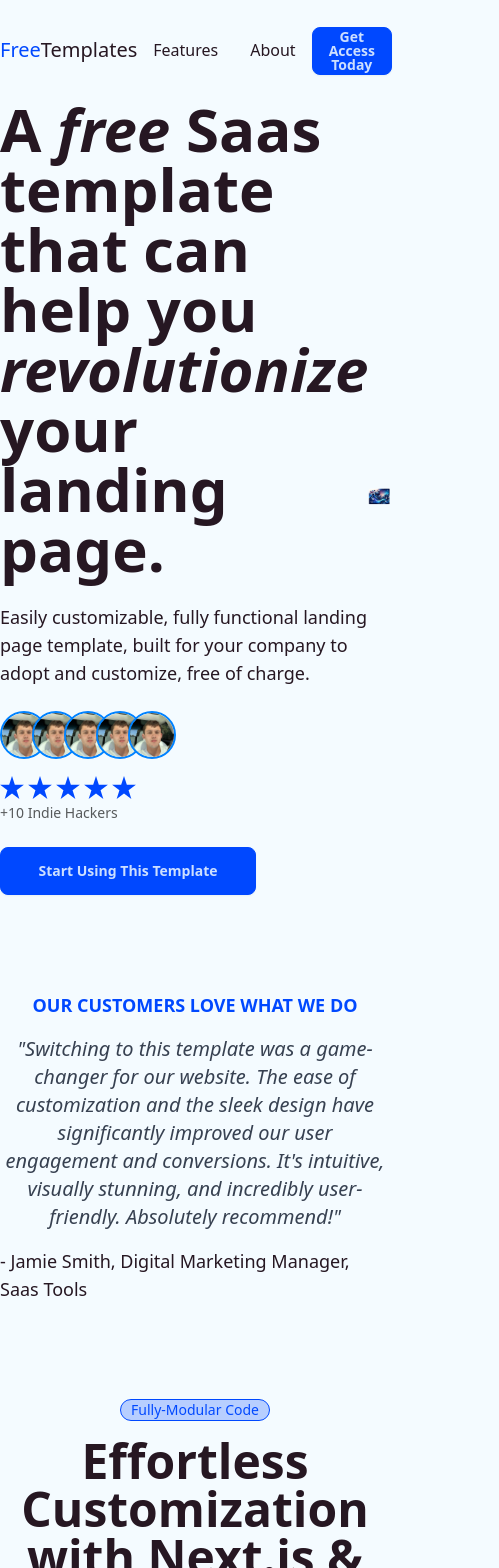
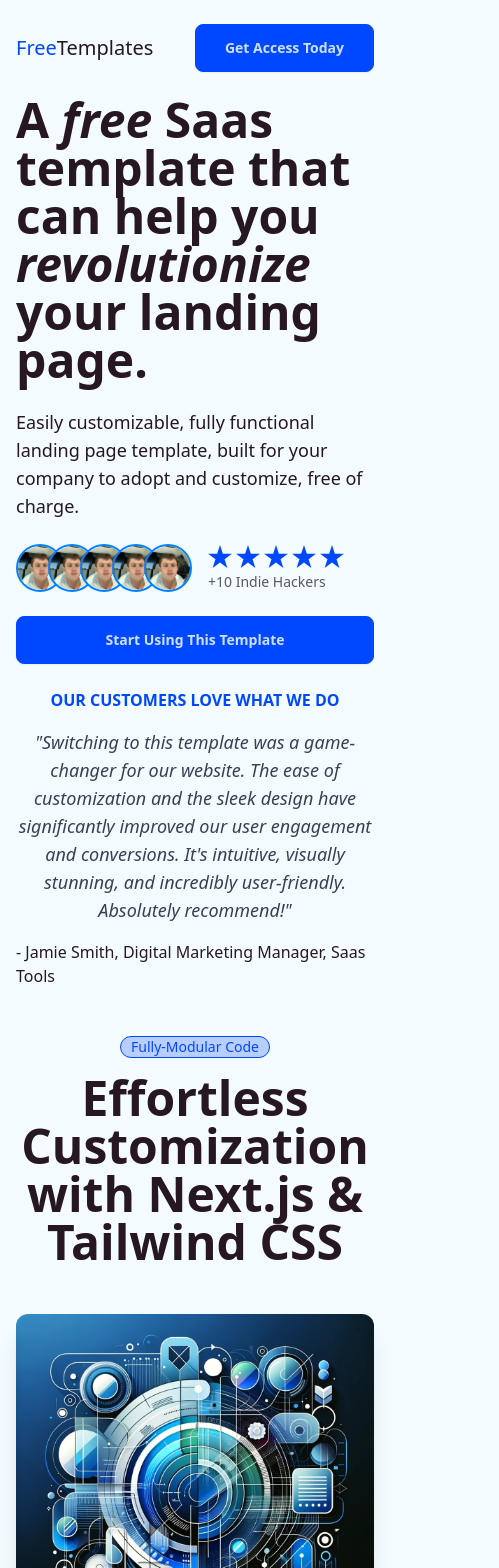
Before and after one commit to Camjo0001/saas-template, a Next.js app: page / in a window 390 px wide. Shown: the top 1568 px of the page, 499 px wide, since content can reach past the window. Built offline with nearby package versions, Linux system fonts and the light colour scheme.

Commit message:
fixed mobile formatting

```diff
--- a/components/Features.tsx
+++ b/components/Features.tsx
@@ -2,15 +2,18 @@ import React from 'react'
 import Image from 'next/image'
 export default function Features() {
     return (
-        <div className='max-w-7xl mx-auto w-full'>
+        <div className='max-w-7xl mx-auto w-full px-4 py-6'>
             <div className='text-center max-w-5xl mx-auto flex flex-col gap-y-4 items-center'>
                 <div className="badge badge-primary bg-primary/25 badge-outline p-[10px]">Fully-Modular Code</div>
                 <h2 className='text-5xl font-bold'>Effortless Customization with Next.js & Tailwind CSS</h2>
                 {/* <p className='text-lg'>Unleash Creative Freedom with DaisyUI Integration – Design and Build with the Best in Modern Web Technologies</p> */}
             </div>
 
-            <div className='grid grid-cols-2 gap-x-12 gap-y-12 my-12 mx-auto max-w-6xl pl-12'>
-                <div className='flex flex-col  w-full max-w-xl justify-center items-start'>
+            <div className='grid md:grid-cols-2 gap-x-12 gap-y-12 my-12 mx-auto max-w-6xl place-items-center lg:pl-12'>
+                <div className='order-1 md:order-2 flex justify-start items-center max-w-xl '>
+                    <Image src={'/feature1.png'} className='rounded-xl shadow-xl' alt='feature' width={500} height={500} />
+                </div>
+                <div className='order-2 md:order-1 flex flex-col  w-full max-w-xl justify-center items-start'>
                     <div className="badge badge-primary bg-primary/25 badge-outline p-[10px]">User-Friendly Interface</div>
                     <h3 className='text-2xl font-semibold my-4'>Intuitive Layout Design</h3>
                     <p className='text-md'>Craft stunning pages with ease using our intuitive layout design. Tailored for versatility, this template ensures that every element is placed with purpose, ensuring a seamless user experience.</p>
@@ -25,14 +28,12 @@ export default function Features() {
                     </ul>
                     <button className="btn btn-primary btn-wide">Start Using This Template</button>
                 </div>
-                <div className='flex justify-start items-center max-w-xl '>
-                    <Image src={'/feature1.png'} className='rounded-xl shadow-xl' alt='feature' width={500} height={500} />
-                </div>
 
-                <div className='flex justify-start items-center max-w-xl '>
+
+                <div className='order-3 flex justify-start items-center max-w-xl '>
                     <Image src={'/feature2.png'} className='rounded-xl shadow-xl' alt='feature' width={500} height={500} />
                 </div>
-                <div className='flex flex-col justify-center items-start max-w-xl '>
+                <div className='order-4 flex flex-col justify-center items-start max-w-xl '>
                     <div className="badge badge-primary bg-primary/25 badge-outline p-[10px]">Brand Alignment Made Simple</div>
                     <h3 className='text-2xl font-semibold my-4'>Dynamic Theming with DaisyUI</h3>
                     <p className='text-md'>Embrace the power of dynamic theming. With DaisyUI integrated, switch themes effortlessly to match your brand identity. Customize colors, fonts, and more with just a few clicks.</p>
@@ -48,7 +49,10 @@ export default function Features() {
                     <button className="btn btn-primary btn-wide">Start Using This Template</button>
                 </div>
 
-                <div className='flex flex-col justify-center items-start max-w-xl '>
+                <div className='order-5 md:order-6  flex justify-start items-center max-w-xl '>
+                    <Image src={'/feature3.png'} className='rounded-xl shadow-xl' alt='feature' width={500} height={500} />
+                </div>
+                <div className='order-6 md:order-5 flex flex-col justify-center items-start max-w-xl '>
                     <div className="badge badge-primary bg-primary/25 badge-outline p-[10px]">Performance & Growth Optimized</div>
                     <h3 className='text-2xl font-semibold my-4'>Seamless Integration & Scalability</h3>
                     <p className='text-md'>Grow your project without limits. Our template, built on Next.js, ensures smooth integration with various APIs and server-side rendering capabilities for enhanced performance and scalability.</p>
@@ -66,9 +70,7 @@ export default function Features() {
                     </ul>
                     <button className="btn btn-primary btn-wide">Start Using This Template</button>
                 </div>
-                <div className='flex justify-start items-center max-w-xl '>
-                    <Image src={'/feature3.png'} className='rounded-xl shadow-xl' alt='feature' width={500} height={500} />
-                </div>
+
             </div>
 
 
--- a/components/Footer.tsx
+++ b/components/Footer.tsx
@@ -3,7 +3,7 @@ import Image from 'next/image'
 
 export default function Footer() {
     return (
-        <footer className="footer p-10 flex max-w-7xl justify-between items-center">
+        <footer className="footer p-4 sm:px-6 md:p-10 flex max-w-7xl justify-between items-end md:items-center">
             <aside>
                 <Image alt='pfp' loading='lazy' width={48} height={48} className='rounded-full ' src={'/pfp.jpg'} />
                 <p className='font-medium'>camjo.dev<br />Make Your Landing Page <span className='italic'>Stand Out</span></p>
--- a/components/Hero.tsx
+++ b/components/Hero.tsx
@@ -2,11 +2,11 @@ import React from 'react'
 import Image from 'next/image'
 export default function Hero() {
     return (
-        <div className=' flex items-center justify-between max-w-7xl mx-auto'>
-            <div className='max-w-xl flex flex-col items-start gap-y-6'>
-                <h1 className='text-6xl font-bold'>A <span className='italic'>free</span> Saas template that can help you <span className='italic'>revolutionize</span> your landing page.</h1>
+        <div className=' flex items-center justify-between w-full max-w-7xl mx-auto px-4'>
+            <div className='max-w-2xl lg:max-w-xl flex flex-col items-start gap-y-6'>
+                <h1 className='text-5xl md:text-6xl font-bold'>A <span className='italic'>free</span> Saas template that can help you <span className='italic'>revolutionize</span> your landing page.</h1>
                 <p className='text-lg'>Easily customizable, fully functional landing page template, built for your company to adopt and customize, free of charge.</p>
-                <div className="flex sm:gap-8 gap-4 sm:flex-row flex-col">
+                <div className="flex gap-8  flex-row">
                     <div className="flex">
                         <Image alt='pfp' loading='lazy' width={48} height={48} className='border-2 border-secondary rounded-full -mr-4' src={'/pfp.jpg'} />
                         <Image alt='pfp' loading='lazy' width={48} height={48} className='border-2 border-secondary rounded-full -mr-4' src={'/pfp.jpg'} />
@@ -26,9 +26,9 @@ export default function Hero() {
                         <p className="text-sm text-base-content/70">+10 Indie Hackers</p></div>
 
                 </div>
-                <button className="btn btn-primary btn-wide">Start Using This Template</button>
+                <button className="btn btn-primary w-full md:btn-wide">Start Using This Template</button>
             </div>
-            <div className=''>
+            <div className='hidden lg:flex'>
                 <Image src={'/hero.png'} alt='hero' width={600} height={600} />
             </div>
         </div>
--- a/components/HeroTestimonial.tsx
+++ b/components/HeroTestimonial.tsx
@@ -2,10 +2,10 @@ import React from 'react'
 import Image from 'next/image'
 export default function HeroTestimonial() {
     return (
-        <div className=' flex flex-col py-24 gap-y-4 items-center justify-between max-w-7xl mx-auto'>
-            <p className='text-lg font-bold text-primary uppercase'>Our Customers love what we do</p>
-            <p className='italic text-xl text-center text-gray-700 max-w-4xl'>"Switching to this template was a game-changer for our website. The ease of customization and the sleek design have significantly improved our user engagement and conversions. It's intuitive, visually stunning, and incredibly user-friendly. Absolutely recommend!"</p>
-            <p className='text-lg font-medium '>- Jamie Smith, Digital Marketing Manager, Saas Tools</p>
+        <div className=' flex flex-col py-6 md:py-24 gap-y-4 items-center justify-between max-w-7xl mx-auto px-4'>
+            <p className='text-md md:text-lg font-bold text-primary uppercase'>Our Customers love what we do</p>
+            <p className='italic text-lg md:text-xl text-center text-gray-700 max-w-4xl'>"Switching to this template was a game-changer for our website. The ease of customization and the sleek design have significantly improved our user engagement and conversions. It's intuitive, visually stunning, and incredibly user-friendly. Absolutely recommend!"</p>
+            <p className='text-md md:text-lg font-medium '>- Jamie Smith, Digital Marketing Manager, Saas Tools</p>
         </div>
     )
 }
--- a/components/Navbar.tsx
+++ b/components/Navbar.tsx
@@ -27,14 +27,14 @@ export default function Navbar() {
         <>
             {isScrolled && <div style={{ height: navbarHeight }}></div>} {/* Placeholder */}
 
-            <div className={`z-20 duration-300 w-full ${isScrolled ? 'fixed py-4 bg-white/80 backdrop-blur-md border-b border-neutral' : 'py-6'}`}>
+            <div className={`z-20 duration-300 px-4 w-full ${isScrolled ? 'fixed py-4 bg-white/80 backdrop-blur-md border-b border-neutral' : 'py-6'}`}>
                 <div className='max-w-7xl mx-auto flex items-center justify-between'>
 
 
                     <div className='w-48'>
                         <h3 className='font-medium text-xl'><span className='text-primary'>Free</span>Templates</h3>
                     </div>
-                    <div>
+                    <div className='hidden md:flex'>
                         <a className="link link-hover px-4">Features</a>
                         <a className="link link-hover px-4">About</a>
                     </div>
--- a/components/Testmonials.tsx
+++ b/components/Testmonials.tsx
@@ -30,7 +30,7 @@ export default function Testmonials() {
     ];
 
     const renderTestimonial = (testimonial: Testimonial, key: number) => (
-        <div key={key} className="z-10 my-12 bg-gray-100 mx-12 w-96 rounded-xl shadow-xl flex gap-y-4 flex-col items-start p-4">
+        <div key={key} className="z-10 my-12 bg-gray-100 mx-4 md:mx-12 w-96 rounded-xl shadow-xl flex gap-y-4 flex-col items-start p-4">
             <p className='font-medium text-lg'>{testimonial.text}</p>
             <div className='flex gap-x-2'>
                 <Image alt='pfp' loading='lazy' width={48} height={48} className='rounded-full' src={testimonial.imageUrl} />
```
Also changed, not shown: components/CTA.tsx (+4 -4 lines), components/Pricing.tsx (+11 -29 lines).
